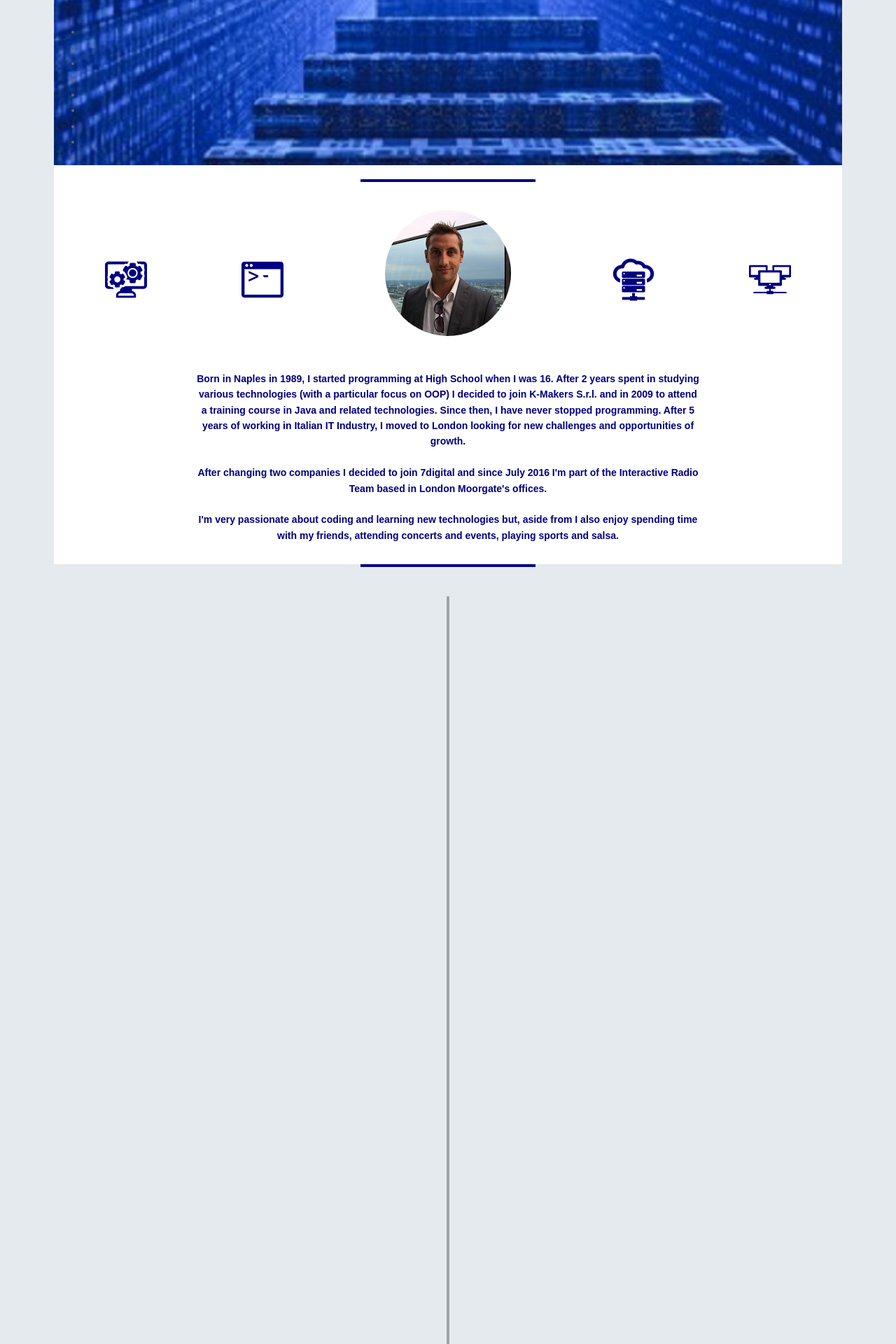
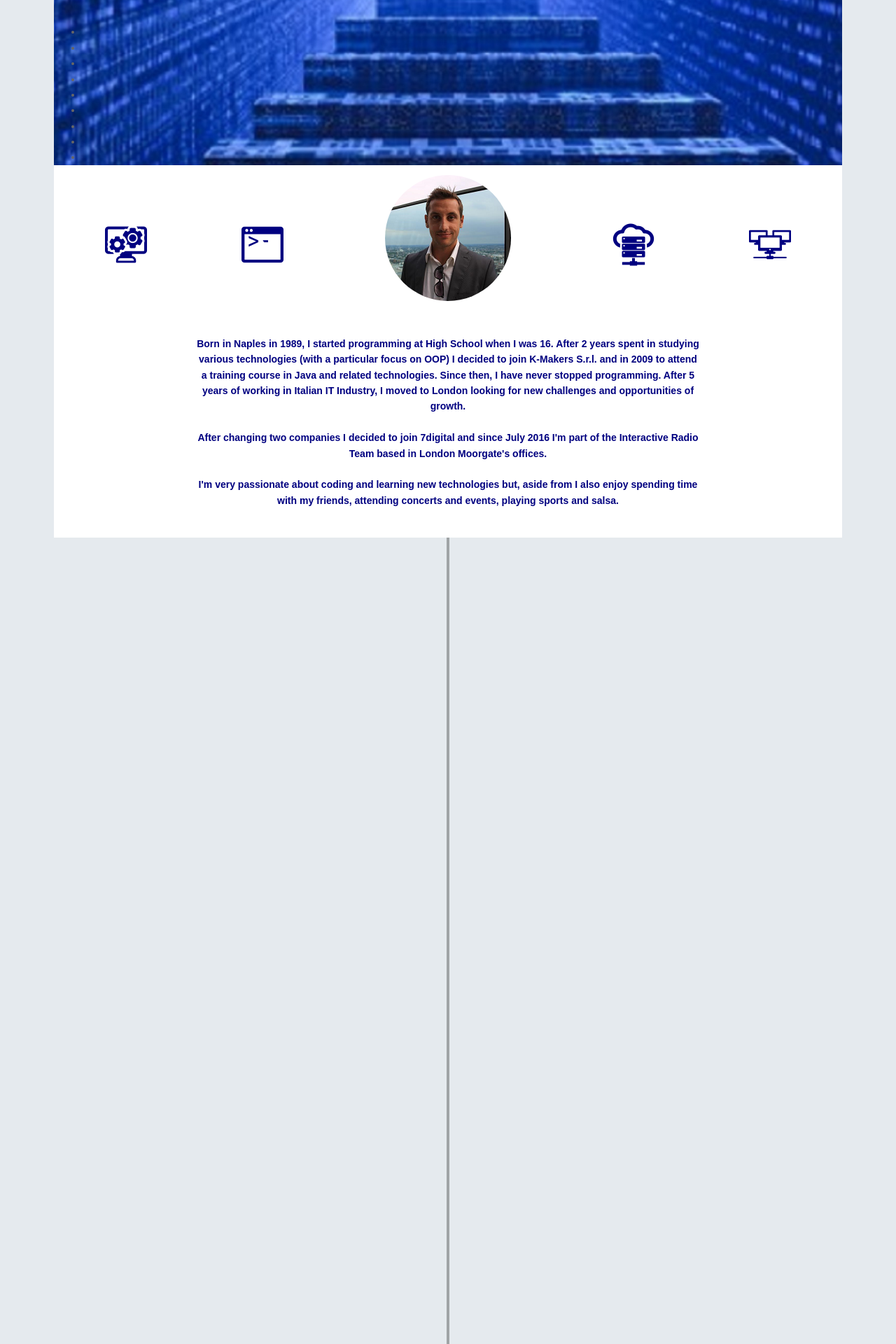
Before and after one commit to enricocammarota/enricocammarota.github.io, a Jekyll site: the page built from index.html, in a window 1280 px wide. Shown: the part 306-2226 px from the top of the page at 70% size. Built offline with Jekyll 4.4.1, drawn with Linux system fonts in a browser that asks for light colours; nearby versions of some CDN libraries.

Commit message:
Updated home

```diff
--- a/_includes/about.html
+++ b/_includes/about.html
@@ -1,5 +1,4 @@
 <section>
-	<hr class="bar"/>
 	<div class="about-lock">
 		<div ontouchstart="this.classList.toggle('hover');" class="flip-container">
 			<div class="flipper">
--- a/_includes/history.html
+++ b/_includes/history.html
@@ -1,7 +1,5 @@
 <div class="history">
-	<div class="cd-timeline-header">
-		<hr class="bar"/>
-	</div>
+	<div class="cd-timeline-header"></div>
 	<section id="cd-timeline" class="cd-container">
 		<div class="cd-timeline-block">
 			<div class="cd-timeline-img cd-picture">
```
Also changed, not shown: other parts of _includes/about.html (+0 -2 lines).
